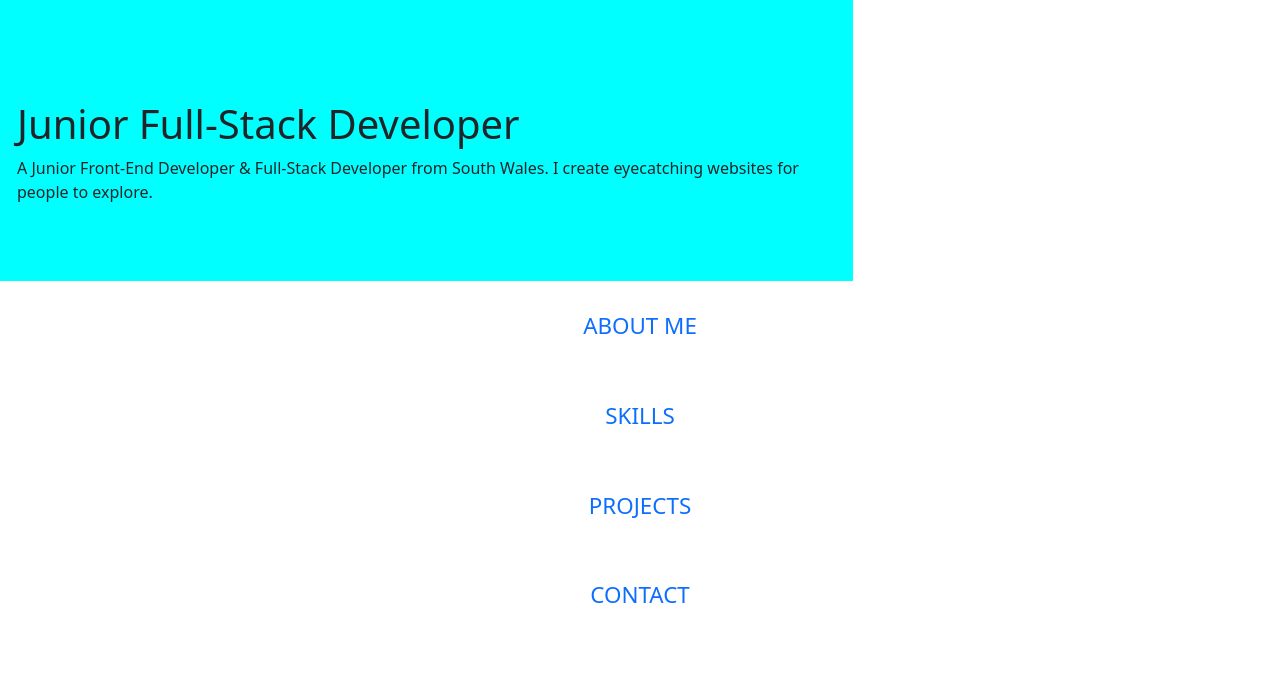
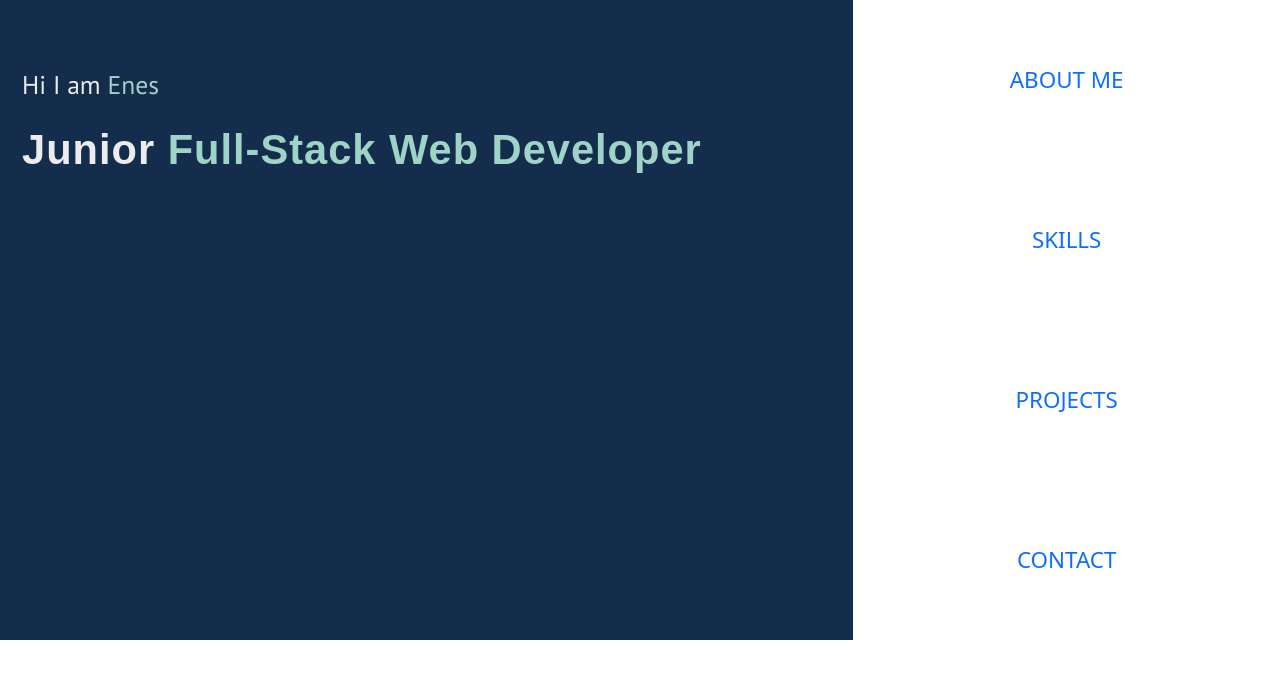
Before and after one commit to Ennie0906/EA-Portfolio, a plain HTML site: page index.html in a window 1280 px wide. Drawn offline with nearby package versions, Linux system fonts and the light colour scheme; a web font is replaced by a local one.

Commit message:
added styling to the heading and the paragraph

```diff
--- a/images/css/style.css
+++ b/images/css/style.css
@@ -1,3 +1,11 @@
+/* Google Fonts */
+
+/*
+font-family: 'Hind Guntur', sans-serif;
+font-family: 'PT Sans', sans-serif;
+font-family: 'Sansita', sans-serif;
+*/
+
 
 /* Navbar */
 .nav-height{
@@ -27,20 +35,32 @@
 /* Background color */
 
 .first-bg{
-    background-color: aqua;
+    background-color: #142d4c
 }
 
 /* Heading */
-.heading-position{
-    position: relative;
-    top: 200px;
-    margin-left: 50px;
-}
 
 .para-position{
     position: relative;
-    top: 100px;
-    margin-left: 5px;
+    top: 70px;
+    left: 10px;
+}
+
+.para-position h1{
+    font-family: 'PT Sans', sans-serif;
+    font-size: 1.6rem;
+color: #ececec;
+padding-bottom:10px ;
+}
+
+/* Para heading */
+
+.para-position p {
+    font-family: 'Sansita', sans-serif;
+    font-weight: 800;
+    letter-spacing: 1px;
+    font-size: 2.6rem;
+    color: #9fd3c7;
 }
 
 /* Row */
@@ -49,6 +69,17 @@
 
 }
 
+/* Name Color */
+
+.name-color{
+    color: #9fd3c7;
+}
+
+/* P Color */
+
+.p-color{
+    color:#ececec
+}
 /* Second Side */
 
 .second-side{
--- a/index.html
+++ b/index.html
@@ -9,6 +9,12 @@
     <!-- BootStrap -->
     <link href="https://cdn.jsdelivr.net/npm/bootstrap@5.1.3/dist/css/bootstrap.min.css" rel="stylesheet"
         integrity="sha384-1BmE4kWBq78iYhFldvKuhfTAU6auU8tT94WrHftjDbrCEXSU1oBoqyl2QvZ6jIW3" crossorigin="anonymous">
+    <!-- Google Fonts -->
+    <link rel="preconnect" href="https://fonts.googleapis.com">
+    <link rel="preconnect" href="https://fonts.gstatic.com" crossorigin>
+    <link
+        href="https://fonts.googleapis.com/css2?family=Hind+Guntur&family=PT+Sans&family=Sansita:wght@400;700;800&display=swap"
+        rel="stylesheet">
     <title>Enes Arici</title>
 </head>
 
@@ -29,13 +35,10 @@
             <!-- Left side -->
 
             <div class="row row-style">
-                <div class="col-12 col-sm-8 first-bg">
+                <div class="col-12 col-md-8 first-bg">
                     <div class="para-position">
-                        <h1>Junior Full-Stack Developer</h1>
-                        <p>A Junior Front-End Developer & Full-Stack Developer from South Wales. I
-                            create
-                            eyecatching websites for people to explore.
-                        </p>
+                        <h1>Hi I am <span class="name-color">Enes</span></h1>
+                        <p><span class="p-color">Junior</span> Full-Stack Web Developer</p>
                     </div>
                 </div>
 
@@ -43,7 +46,7 @@
 
                 <!-- Right side -->
 
-                <div class="col-12 col-sm-12">
+                <div class="col-12 col-md-4">
                     <ul class="navbar-nav h-100 align-items-center">
                         <li class="nav-item">
                             <a class="nav-link text-uppercase font-size" aria-current="page" href="#">About
```
